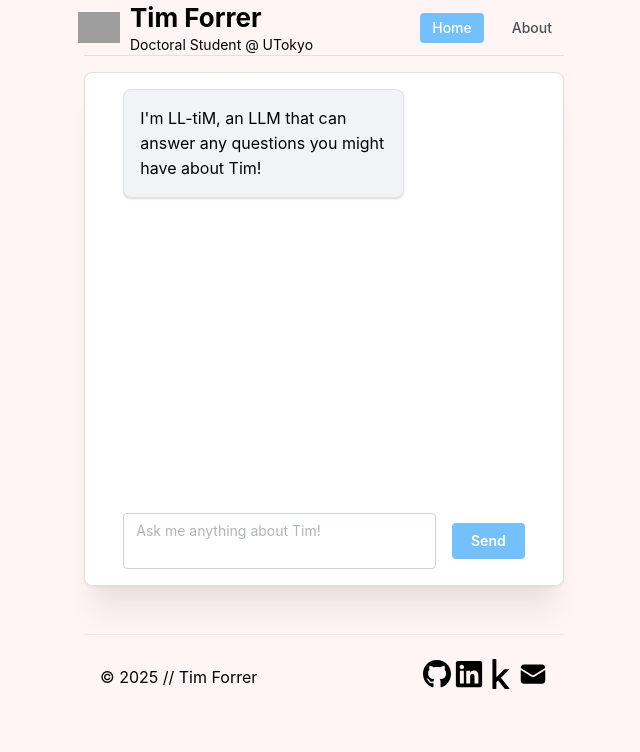
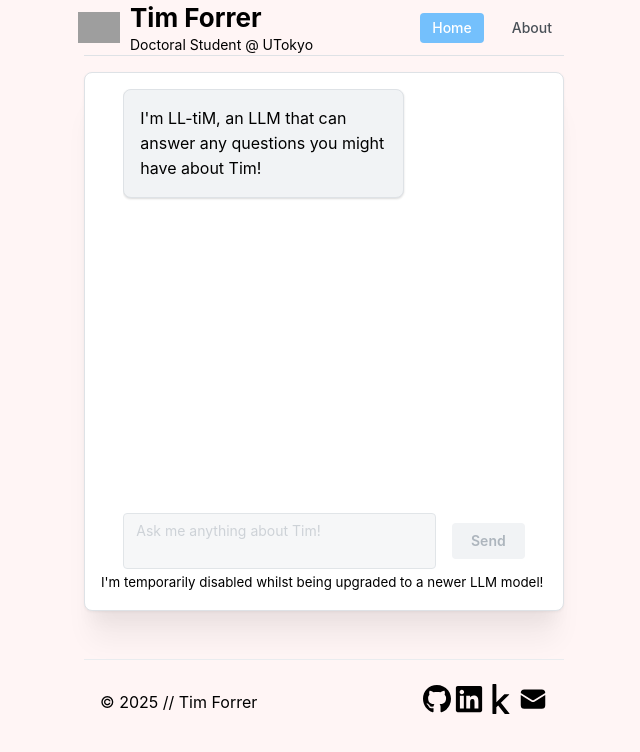
Before and after one commit to tim-forrer/website, a Next.js app: page / in a window 1280 px wide. Shown: the top 752 px of the page, without its empty margins (316-956 px from the left). Built offline with nearby package versions, Linux system fonts and the light colour scheme; grey boxes are pictures that could not be loaded.

Commit message:
disable ll-tim until new model online

```diff
--- a/components/ChatUI.js
+++ b/components/ChatUI.js
@@ -10,7 +10,7 @@ function ChatUI() {
   const botColor = theme.colors.gray[1];
   const [messages, setMessages] = useState([{text: initialMessage, sender: 'bot'}]); // Stores chat messages
   const [input, setInput] = useState(''); // Stores the current input
-  const [disabled, setDisabled] = useState(false)
+  const [disabled, setDisabled] = useState(true)
   const scrollAreaRef = useRef(null); // Reference for the ScrollArea
 
   const handleSend = async () => {
@@ -80,6 +80,7 @@ function ChatUI() {
             <Button onClick={handleSend} disabled={disabled}>Send</Button>
           </Group>
         </Stack>
+        <small>I'm temporarily disabled whilst being upgraded to a newer LLM model!</small>
       </Paper>
   );
 }
```
